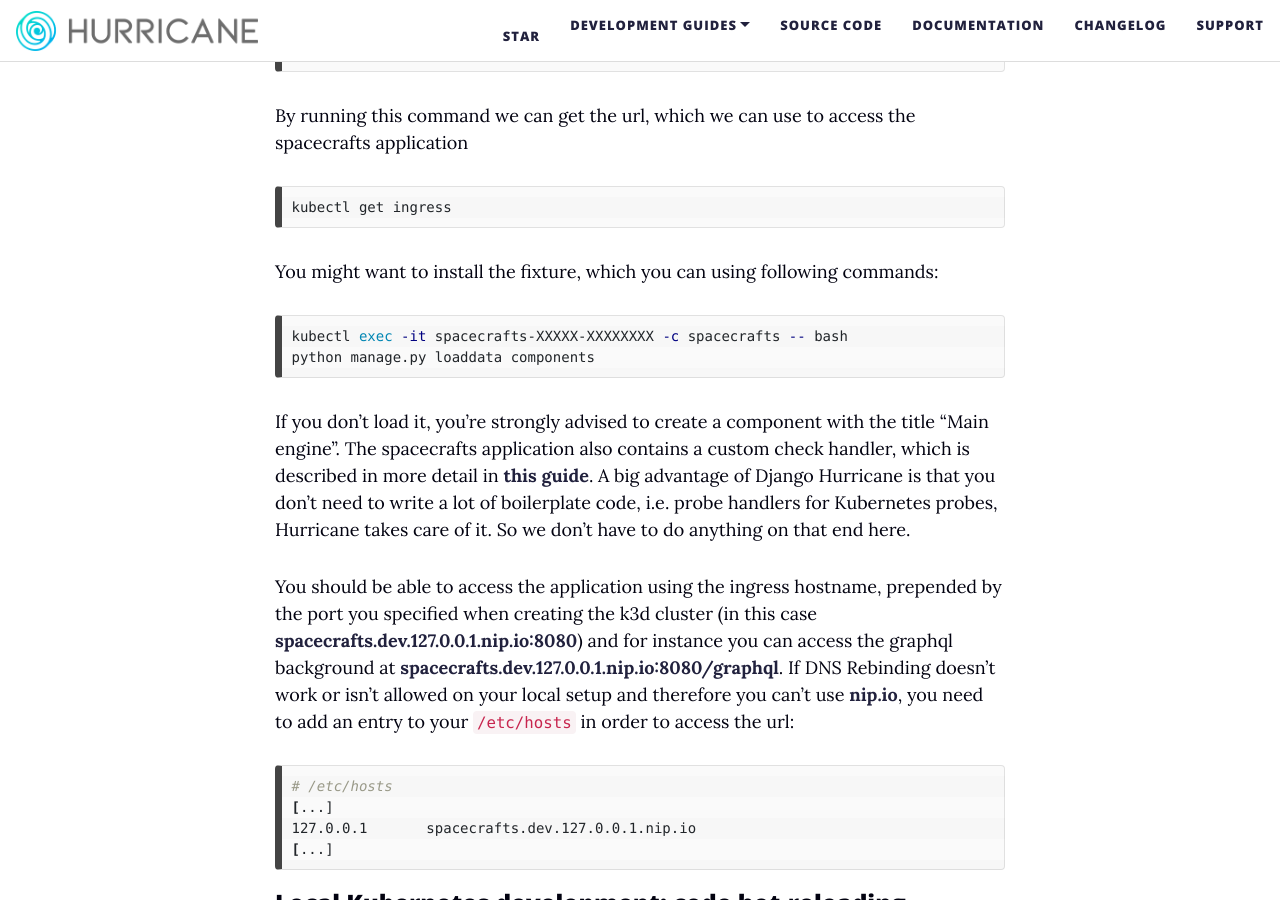
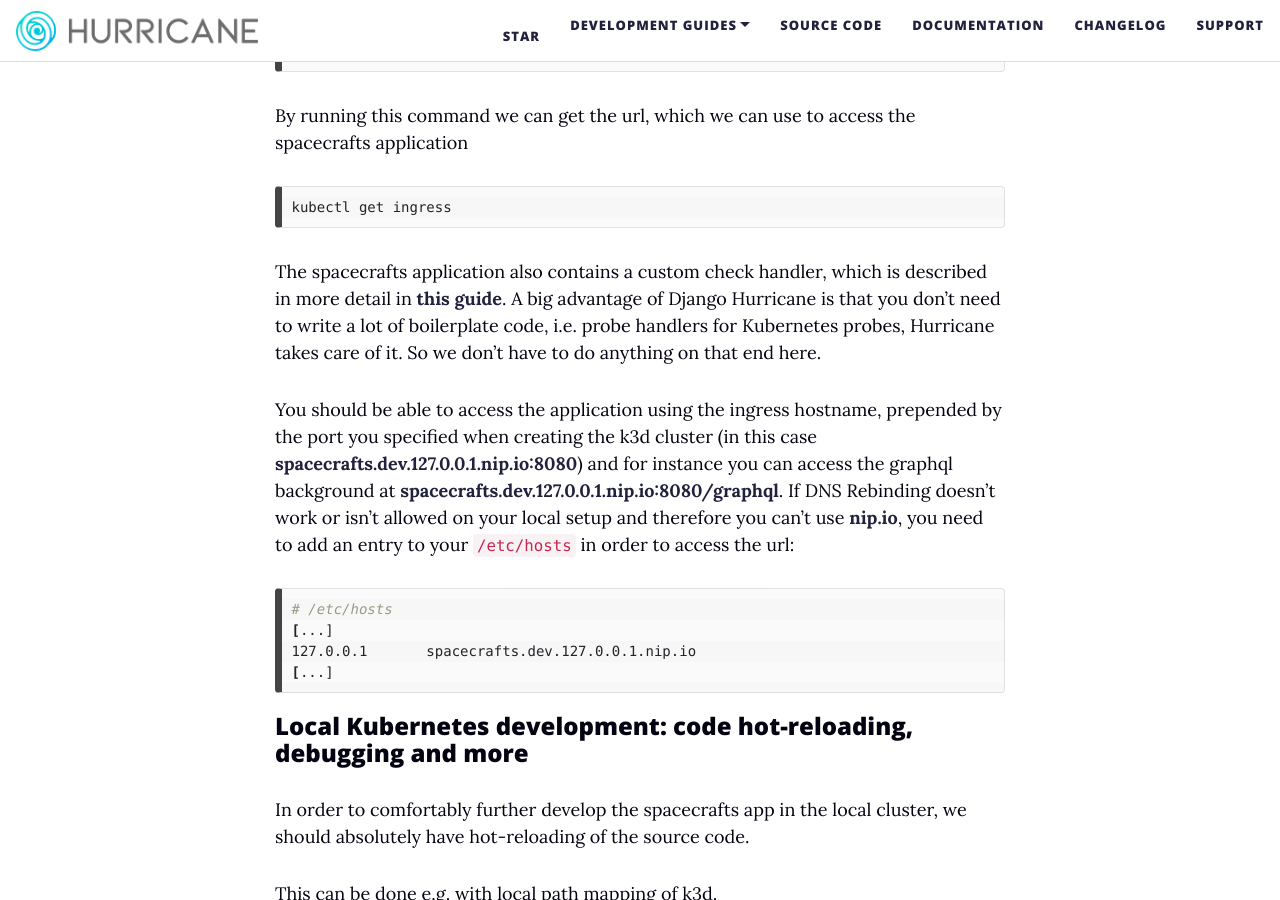
Before and after one commit to django-hurricane/django-hurricane.github.io, a Jekyll site: the page built from basic-app.md, in a window 1280 px wide and 900 px high, scrolled down 7956 px. Built offline with Jekyll 4.4.1, drawn with Linux system fonts in a browser that asks for light colours; nearby versions of some CDN libraries.

Commit message:
Since the helm charts now auto load the components this step is no longer required

```diff
--- a/basic-app.md
+++ b/basic-app.md
@@ -304,12 +304,6 @@ By running this command we can get the url, which we can use to access the space
 kubectl get ingress
 ~~~
 
-You might want to install the fixture, which you can using following commands:
-~~~bash
-kubectl exec -it spacecrafts-XXXXX-XXXXXXXX -c spacecrafts -- bash
-python manage.py loaddata components
-~~~
-If you don't load it, you're strongly advised to create a component with the title "Main engine".
 The spacecrafts application also contains a custom check handler, which is described in more detail in [**this guide**](https://django-hurricane.io/custom-checks/).
 A big advantage of Django Hurricane is that you don't need to write a lot of boilerplate code, i.e. probe handlers for Kubernetes probes, Hurricane takes care of it.
 So we don't have to do anything on that end here.
```
